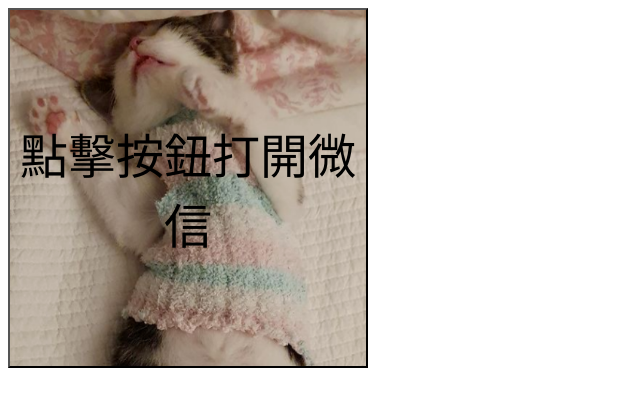
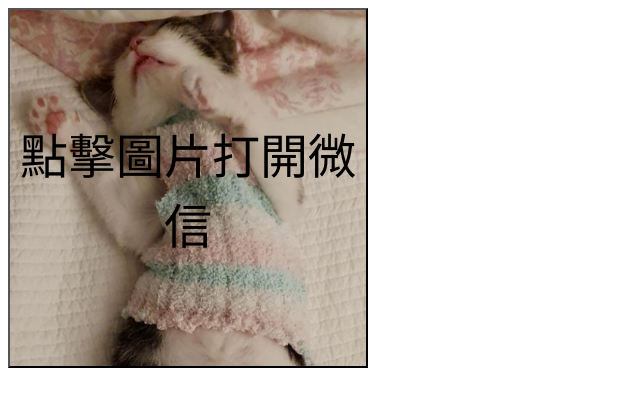
Before and after one commit to mobuli2022/mobuli, a plain HTML site: page 404.html in a window 1280 px wide. Shown: the full height of the page, 0-640 px from the left. Drawn offline with nearby package versions, Linux system fonts and the light colour scheme; some packages are replaced by stand-ins of ours; a script that the page names is missing.

Commit message:
Auto-generated commit [ci skip]

```diff
--- a/404.html
+++ b/404.html
@@ -10,7 +10,7 @@
 <body>
   <!-- <app-root></app-root> -->
 
-  <button class="btn" data-clipboard-action="copy" data-clipboard-target="#target" id="copy_btn" style="background-image:url(./assets/cat.png);background-size:360px 360px;width:360px;height:360px;font-size: 3rem;">點擊按鈕打開微信</button>
+  <button class="btn" data-clipboard-action="copy" data-clipboard-target="#target" id="copy_btn" style="background-image:url(./assets/cat.png);background-size:360px 360px;width:360px;height:360px;font-size: 3rem;">點擊圖片打開微信</button>
   <span id="target" style="color: white;">LZQ75888</span>
   <!-- style="background-image:url(./assets/cat.png);width:30px;height:30px;" -->
   <!-- <img id="pic" src="./assets/cat.png" alt="點擊圖片打開微信搜索處黏貼即可"/> -->
```
Also changed, not shown: index.html (+1 -1 lines).
